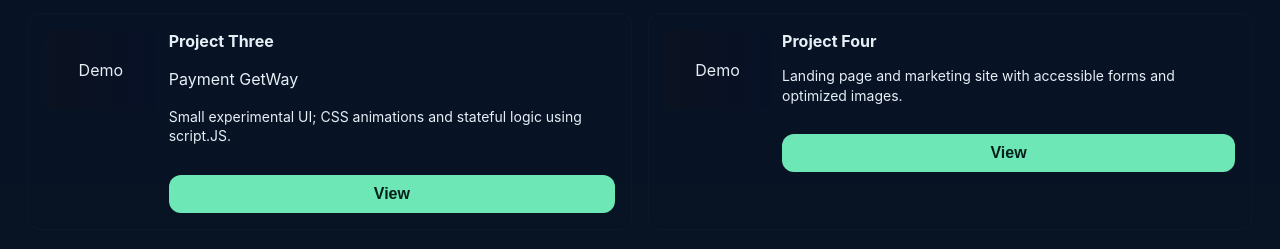
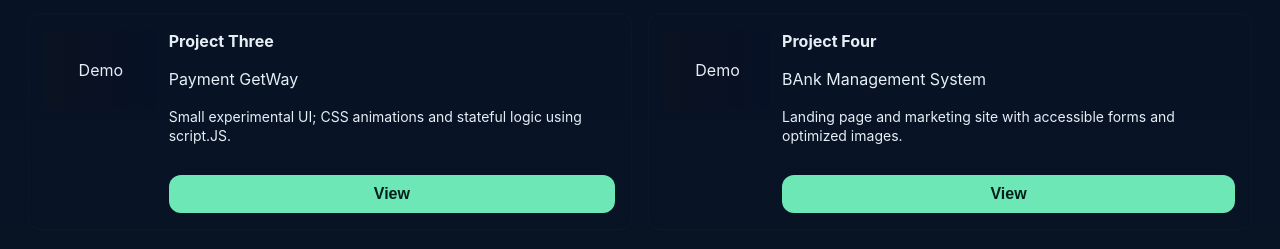
Before and after one commit to AJMERALI12/Portfolio-, a plain HTML site: page index.html in a window 1280 px wide. Shown: the part 1020-1269 px from the top of the page. Drawn offline with Linux system fonts and the light colour scheme.

Commit message:
add bank manage ment system

```diff
--- a/index.html
+++ b/index.html
@@ -131,8 +131,9 @@
             <div class="thumb">Demo</div>
             <div>
               <h4>Project Four</h4>
+              <p>BAnk Management System</p>
               <p class="muted">Landing page and marketing site with accessible forms and optimized images.</p>
-              <div style="margin-top:8px"><button class="btn" onclick="openProject('Project Four','Details about project four and learnings.')">View</button></div>
+              <div style="margin-top:8px"><a href=" https://ajmerali12.github.io/Bank-management-system/"><button class="btn" onclick="openProject('Project Four','Details about project four and learnings.')">View</button></a></div>
             </div>
           </div>
         </div>
```
